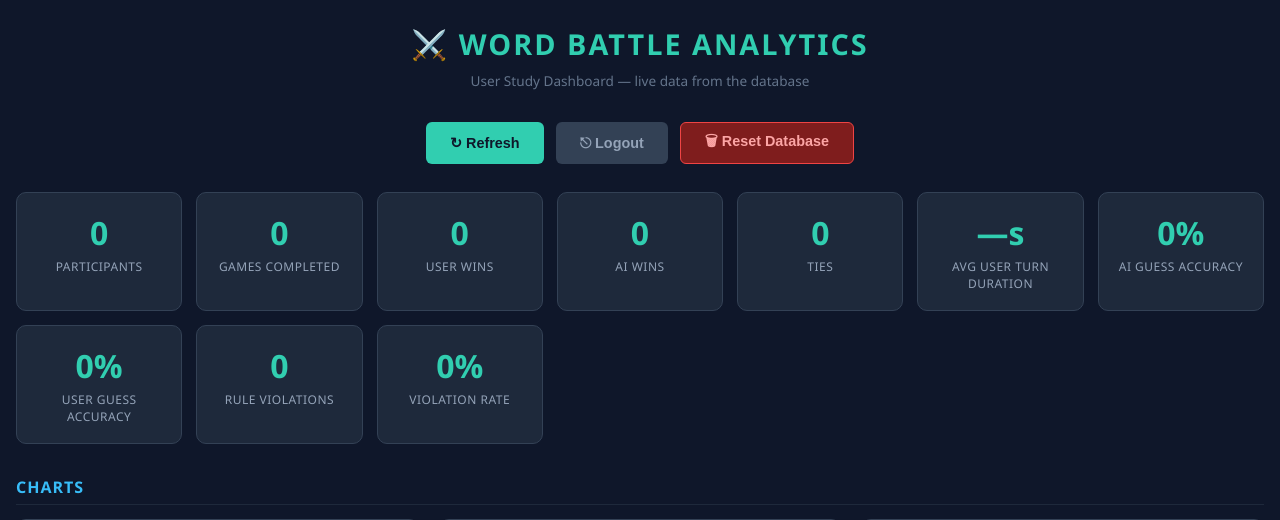
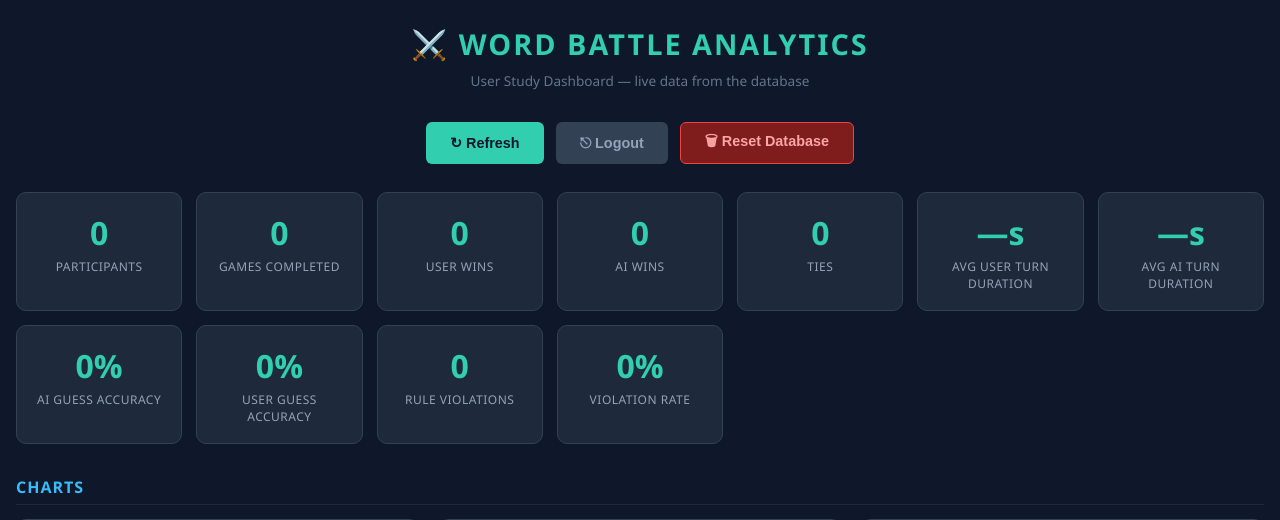
Before and after one commit to hassanhmostafa/word-battle, a Flask app: page /analytics in a window 1280 px wide. Shown: the top 520 px of the page. Run offline with Flask 3, Linux system fonts and the light colour scheme; the visitor is signed in with stand-in values (Sample User, id 1); data comes from the database, SQL or seed files in the repository; data that the repository does not hold is empty.

Commit message:
Add AI turn duration analytics

```diff
--- a/app.py
+++ b/app.py
@@ -1014,6 +1014,19 @@ def analytics_data():
         WHERE ended_at IS NOT NULL AND started_at IS NOT NULL AND game_mode = 'user_guesses'
     """).fetchone()
 
+    avg_ai_turn_duration = db.execute("""
+        SELECT AVG((julianday(ended_at) - julianday(started_at)) * 86400)
+        FROM Rounds
+        WHERE ended_at IS NOT NULL AND started_at IS NOT NULL AND game_mode = 'ai_guesses'
+    """).fetchone()[0]
+
+    ai_turn_duration = db.execute("""
+        SELECT ROUND(AVG((julianday(ended_at) - julianday(started_at)) * 86400), 1) as avg_sec,
+               COUNT(*) as cnt
+        FROM Rounds
+        WHERE ended_at IS NOT NULL AND started_at IS NOT NULL AND game_mode = 'ai_guesses'
+    """).fetchone()
+
     round_outcomes = db.execute(
         "SELECT outcome, COUNT(*) as cnt FROM Rounds WHERE ended_at IS NOT NULL GROUP BY outcome"
     ).fetchall()
@@ -1101,6 +1114,7 @@ def analytics_data():
             "total_checks": total_checks,
             "violation_rate_pct": round(total_violations / total_checks * 100, 1) if total_checks else 0,
             "avg_user_turn_duration_sec": round(avg_user_turn_duration, 1) if avg_user_turn_duration else None,
+            "avg_ai_turn_duration_sec": round(avg_ai_turn_duration, 1) if avg_ai_turn_duration else None,
             "avg_user_guesses_per_round": avg_user_guesses,
             "ai_correct_guesses": ai_correct,
             "ai_rounds_total": ai_rounds_total,
@@ -1114,6 +1128,10 @@ def analytics_data():
         "user_turn_duration": {
             "avg_sec": user_turn_duration["avg_sec"] if user_turn_duration else None,
             "count": user_turn_duration["cnt"] if user_turn_duration else 0,
+        },
+        "ai_turn_duration": {
+            "avg_sec": ai_turn_duration["avg_sec"] if ai_turn_duration else None,
+            "count": ai_turn_duration["cnt"] if ai_turn_duration else 0,
         },
         "violations_by_type": [
             {"type": r["violation_type"], "count": r["cnt"]}
--- a/templates/analytics.html
+++ b/templates/analytics.html
@@ -291,6 +291,7 @@
           { value: ov.ai_wins,               label: 'AI Wins' },
           { value: ov.ties,                  label: 'Ties' },
           { value: (ov.avg_user_turn_duration_sec ?? '—') + 's', label: 'Avg User Turn Duration' },
+          { value: (ov.avg_ai_turn_duration_sec ?? '—') + 's', label: 'Avg AI Turn Duration' },
           { value: ov.ai_accuracy_pct + '%',   label: 'AI Guess Accuracy' },
           { value: ov.user_accuracy_pct + '%',  label: 'User Guess Accuracy' },
           { value: ov.total_violations,          label: 'Rule Violations' },
@@ -315,11 +316,15 @@
           );
         }
 
-        // User turn duration
-        if (d.user_turn_duration && d.user_turn_duration.avg_sec !== null) {
+        // Turn duration comparison
+        if ((d.user_turn_duration && d.user_turn_duration.avg_sec !== null) ||
+            (d.ai_turn_duration && d.ai_turn_duration.avg_sec !== null)) {
           makeChart('chartDuration', 'bar',
-            ['User Turns'],
-            [d.user_turn_duration.avg_sec]
+            ['User Turns', 'AI Turns'],
+            [
+              d.user_turn_duration?.avg_sec ?? 0,
+              d.ai_turn_duration?.avg_sec ?? 0
+            ]
           );
         }
 
```
